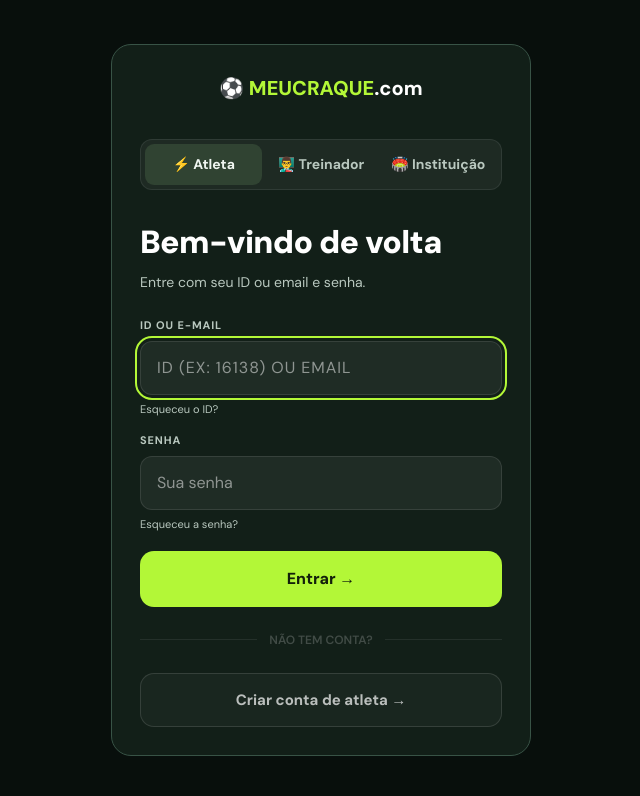
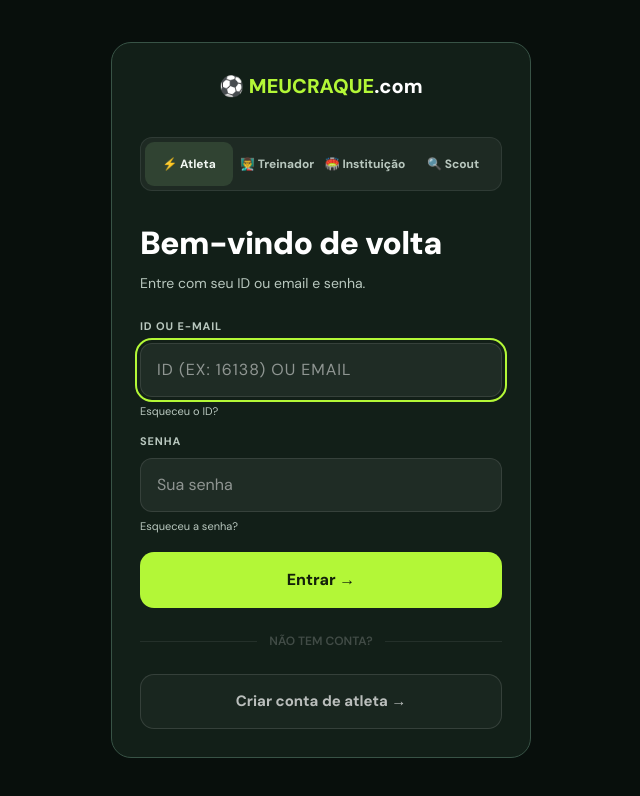
Before and after one commit to wrdiretoria/scoutbase, a Next.js app: page /login in a window 1280 px wide. Shown: the top 796 px of the page, without its empty margins (319-959 px from the left). Built offline with nearby package versions, Linux system fonts and the light colour scheme; no server answers.

Commit message:
Add scout entry to the main login screen

```diff
--- a/src/app/login/page.tsx
+++ b/src/app/login/page.tsx
@@ -189,9 +189,9 @@ export default function LoginPage() {
           </Link>
         </div>
 
-        {/* Toggle Atleta / Treinador */}
+        {/* Acessos por tipo de conta */}
         <div style={{
-          display: 'flex', background: 'rgba(255,255,255,0.05)',
+          display: 'grid', gridTemplateColumns: 'repeat(4, minmax(0, 1fr))', background: 'rgba(255,255,255,0.05)',
           borderRadius: '12px', padding: '4px', marginBottom: '28px',
           border: '1px solid rgba(255,255,255,0.08)',
         }}>
@@ -201,9 +201,9 @@ export default function LoginPage() {
               type="button" aria-pressed={area === a}
               onClick={() => handleArea(a)}
               style={{
-                flex: 1, padding: '10px', borderRadius: '9px', border: 'none',
+                minHeight: 44, padding: '8px 2px', borderRadius: '9px', border: 'none',
                 cursor: 'pointer', fontFamily: 'inherit',
-                fontSize: '14px', fontWeight: 700,
+                fontSize: '12px', fontWeight: 700,
                 background: area === a ? '#304332' : 'transparent',
                 color: area === a ? 'var(--mc-text)' : 'var(--mc-muted)',
                 transition: 'all .2s',
@@ -212,6 +212,13 @@ export default function LoginPage() {
               {a === 'atleta' ? '⚡ Atleta' : a === 'treinador' ? '👨‍🏫 Treinador' : '🏟️ Instituição'}
             </button>
           ))}
+          <Link href="/scout/entrar" style={{
+            display: 'grid', placeItems: 'center', minHeight: 44, padding: '8px 2px',
+            borderRadius: '9px', fontSize: '12px', fontWeight: 700,
+            color: 'var(--mc-muted)', textDecoration: 'none', textAlign: 'center',
+          }}>
+            <span><span aria-hidden="true">🔍 </span>Scout</span>
+          </Link>
         </div>
 
         {/* Título */}
```
